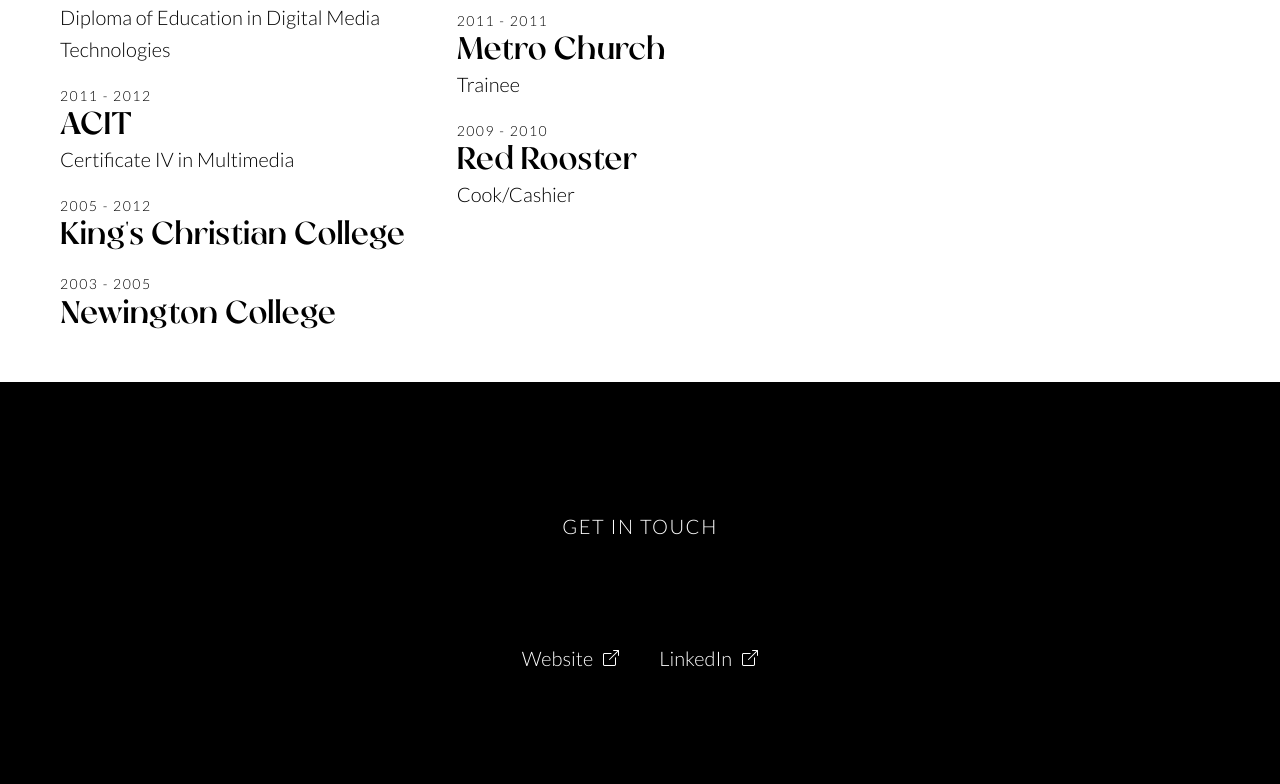
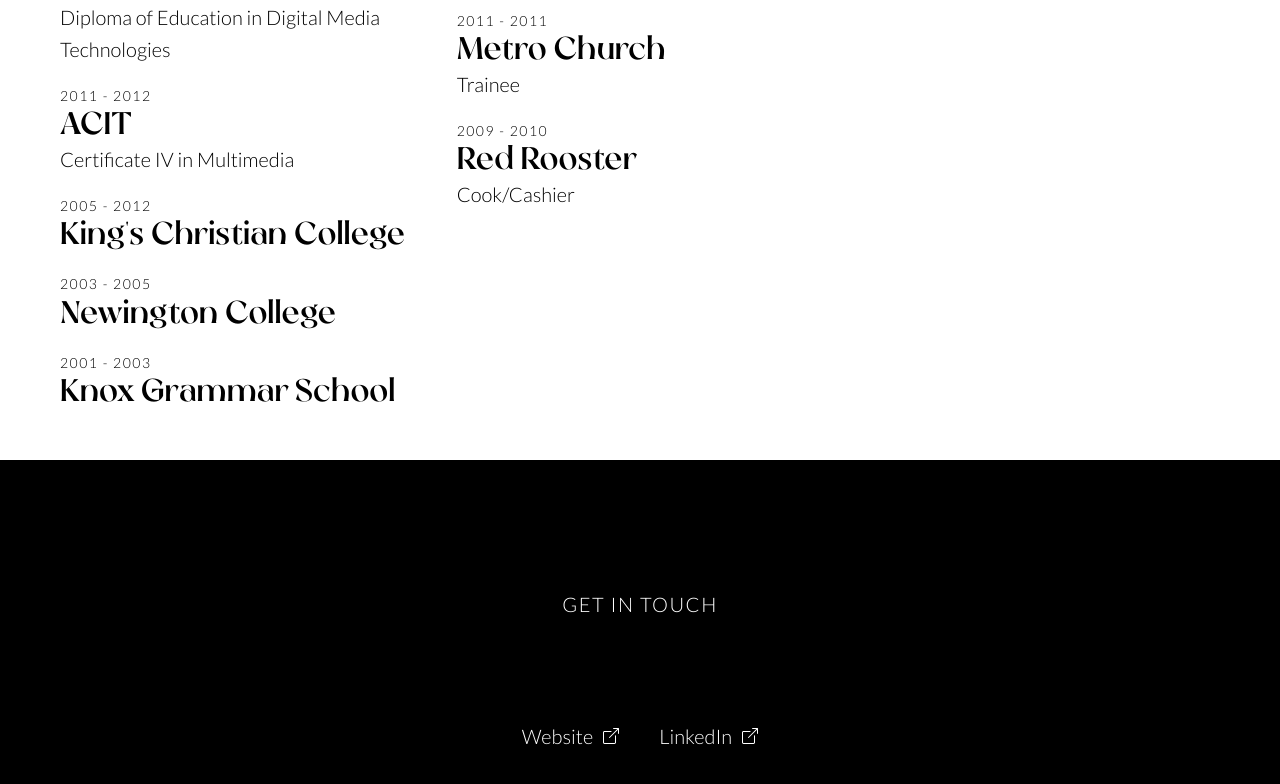
Before and after one commit to Thomo120/angusthompson, a Next.js app: page /resume in a window 1280 px wide. Shown: the part 1330-2114 px from the top of the page. Built offline with nearby package versions, Linux system fonts and the light colour scheme.

Commit message:
Updated api from linkedin

```diff
--- a/data/linkedin.json
+++ b/data/linkedin.json
@@ -9,7 +9,7 @@
     "url": "",
     "summary": "",
     "location": {
-        "countryCode": "AU",
+      "countryCode": "US",
       "address": "Gold Coast, Australia"
     },
     "profiles": [
@@ -123,8 +123,8 @@
       "institution": "ACIT",
       "area": "Multimedia",
       "studyType": "Certificate IV",
-        "startDate": "2011-01-31",
-        "endDate": "2012-01-31",
+      "startDate": "2011-12-31",
+      "endDate": "2012-12-31",
       "score": "",
       "courses": []
     },
@@ -132,8 +132,17 @@
       "institution": "Evocca College",
       "area": "Digital Media Technologies",
       "studyType": "Diploma of Education",
-        "startDate": "2014-02-28",
-        "endDate": "2016-02-28",
+      "startDate": "2014-12-31",
+      "endDate": "2016-12-31",
+      "score": "",
+      "courses": []
+    },
+    {
+      "institution": "Knox Grammar School",
+      "area": "",
+      "studyType": "",
+      "startDate": "2001-12-31",
+      "endDate": "2003-12-31",
       "score": "",
       "courses": []
     },
--- a/pages/resume.js
+++ b/pages/resume.js
@@ -10,8 +10,8 @@
 import Footer from '@/components/footer'
 
 export default function Resume({linkedin}) {
-    const title = theme.siteDetails.seoTitle
-    const slogan = theme.siteDetails.slogan
+    const title = 'Resume'
+    const slogan = theme.siteDetails.seoTitle
 
     const basics = linkedin.basics
     const education = linkedin.education
```
Lines whose indentation alone changed are shown as unchanged.
